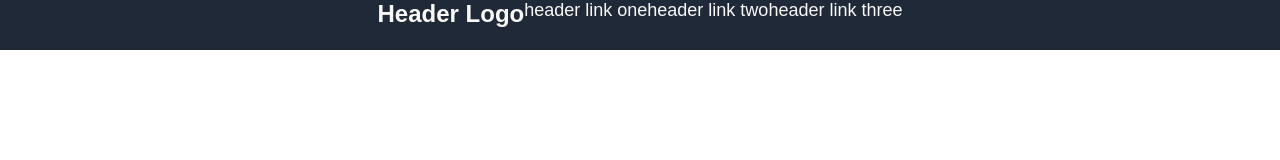
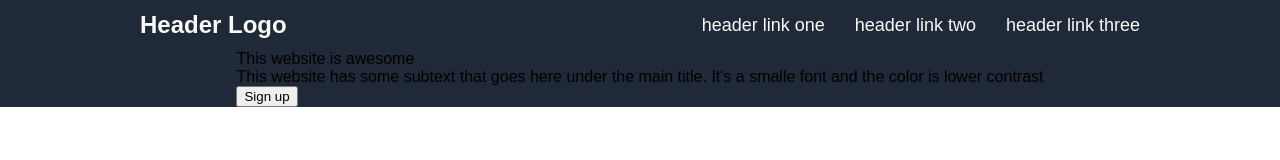
Before and after one commit to modernpretense/odin-landing-page, a plain HTML site: page index.html in a window 1280 px wide. Drawn offline with Linux system fonts and the light colour scheme.

Commit message:
first pass of header done, started work on hero

```diff
--- a/index.html
+++ b/index.html
@@ -19,6 +19,15 @@
 
         <div class="welcome">
 
+            <div class="left">
+                <div class="welcomeh">This website is awesome</div>
+                <div class="welcometxt">This website has some subtext that goes here under the main title. It's a smalle font and the color is lower contrast</div>
+                <div class="welcomebtn">
+                    <button class="welcomebtn">Sign up</button>
+                </div>
+            </div>
+
+            <divclass></div>
         </div>
     </div>
 </body>
--- a/style.css
+++ b/style.css
@@ -18,6 +18,9 @@ align-items: center;
 .header {
 display: flex;
 height: 50px;
+width: 1000px;
+justify-content: space-between;
+align-items: center;
 }
 
 .logo {
@@ -29,7 +32,6 @@ color: #F9FAF8;
 .menu {
 display: flex;
 font-size: 18px;
-
 }
 
 .welcome {
@@ -40,6 +42,7 @@ ul {
     list-style: none;
     padding: 0;
     margin: 0;
+    gap: 30px;
 }
 
 a{
```
